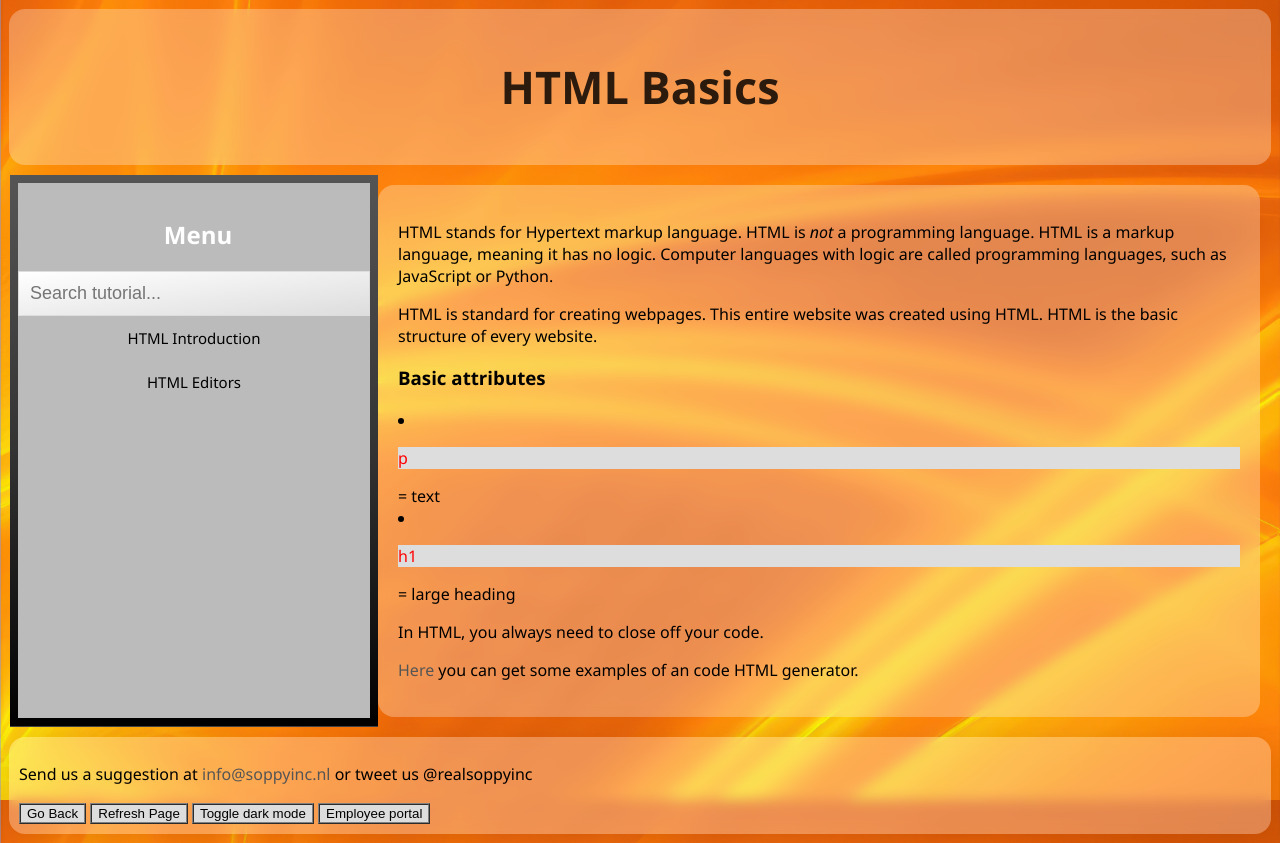
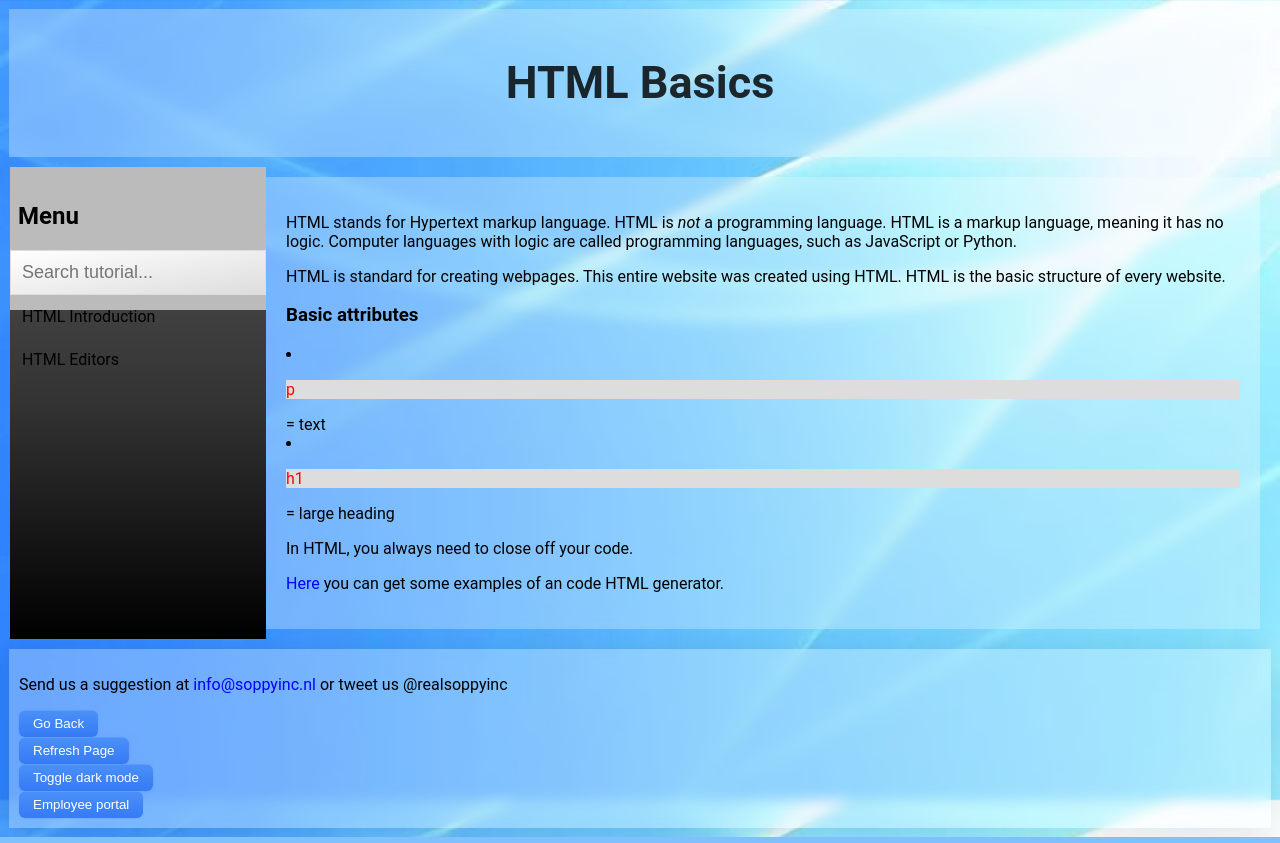
Before and after one commit to danieljustingray/soppy-inc, a PHP site: page /html-tutorial/index.html in a window 1280 px wide. Run offline with PHP 8.4, Linux system fonts and the light colour scheme.

Commit message:
changed the website to look nicer

```diff
--- a/style.css
+++ b/style.css
@@ -1,17 +1,19 @@
-
 body {
   color: black;
-  font-family: 'Segoe UI', Arial, Helvetica, sans-serif;
+  font-family: 'Roboto', sans-serif;
   margin: 0;
   padding: 0;
   display: flex;
   flex-direction: column;
-  background-image: url('background.png');
+  background-image: url(wallpaper.jpg);
   background-repeat: no-repeat;
   background-size: 100vw 100vh;
   background-attachment: fixed;
 }
-
+body.dark-mode {
+  background: #121212;
+  color: #ffffff;
+}
 header {
   text-decoration: none;
   padding: 10px;
@@ -19,56 +21,55 @@ header {
   color: rgba(0, 0, 0, 0.825);
   font-size: 30px;
   background: rgba(255, 255, 255, 0.29);
-  border-radius: 16px;
   backdrop-filter: blur(6.6px);
   -webkit-backdrop-filter: blur(6.6px);
   margin: 9px;
 }
-
+body.dark-mode header {
+  background: rgba(0, 0, 0, 0.29);
+  color: white;
+}
 header a {
   color: black;
 }
-
 header a:hover {
   text-decoration: none;
 }
 nav {
-  text-align: center;
   overflow: hidden;
-  padding: 8px;
-  display: flex;
-  width: 100%;
   background: linear-gradient(to bottom, #555555, #333333, #000000);
-  color: white;
-  border-bottom: 1px solid #444;
-  margin: 0;
-  margin-right: 2px;
+  position: sticky;
+  z-index: 100000;
+}
+body.dark-mode nav {
+  background: linear-gradient(to bottom, #121212, #333333, #000000);
 }
 nav a {
+  float: left;
+  color: #f2f2f2;
+  text-align: center;
+  padding: 14px 16px;
   text-decoration: none;
-  color: white;
-  font-size: 15px;
-  margin: 0 10px;
-  display: inline-block;
-  background-color: none;;
 }
 nav a:hover {
-  text-decoration: underline;
-  color: white;
-  background-color: #555;
+  background-color: #ddd;
+  color: black;
+}
+nav .fa {
+  font-size: 19px;
 }
 .mobile-links {
   display: none;
   flex-direction: column;
   text-align: left;
 }
-
 .mobile-links a {
   display: block;
   padding: 10px;
   color: white;
   text-decoration: none;
 }
+
 .mobile-links a:hover {
   background-color: #ddd;
   color: black;
@@ -79,40 +80,12 @@ nav a:hover {
   cursor: pointer;
 }
 a {
-  color: #555;
+  color: blue;
   text-decoration: none;
 }
 a:hover {
   color: #000000;
-  text-decoration: underline;
 }
-@media screen and (max-width: 600px) {
-  nav {
-    flex-direction: column;
-    align-items: center;
-  }
-
-  .icon {
-    display: block;
-  }
-
-  .mobile-links {
-    display: none;
-  }
-
-  nav a {
-    display: block;
-    text-align: center;
-    padding: 14px 16px;
-  }
-  body {
-    background-image: url('backgroundmobile.png');
-    background-repeat: no-repeat;
-    background-size: 100vw 100vh;
-    background-attachment: fixed;
-  }
-}
-
 section {
   display: flex;
   flex-direction: row;
@@ -130,18 +103,25 @@ article {
   margin: 10px;
   margin-left: 0;
   min-width: 70%;
-  border-radius: 16px;
+}
+
+body.dark-mode article {
+  background: rgba(0, 0, 0, 0.29);
 }
 
 aside {
   padding: 20px;
-  flex: 0 0 30%;
+  flex: 1;
   background: rgba(255, 255, 255, 0.29);
   backdrop-filter: blur(6.6px);
   -webkit-backdrop-filter: blur(6.6px);
   margin: 10px;
-  min-width: 0%;
-  border-radius: 16px;
+  margin-left: 0;
+  min-width: 30%;
+}
+
+body.dark-mode aside {
+  background: rgba(0, 0, 0, 0.29);
 }
 
 aside ul {
@@ -155,101 +135,70 @@ footer {
   color: black;
   flex: 0 0 100%;
   background: rgba(255, 255, 255, 0.29);
-  border-radius: 16px;
   box-shadow: 0 4px 30px rgba(0, 0, 0, 0.1);
   backdrop-filter: blur(6.6px);
   -webkit-backdrop-filter: blur(6.6px);
   margin: 9px;
 }
+
+body.dark-mode footer {
+  background: rgba(0, 0, 0, 0.29);
+  color: white;
+}
+
 button {
-  border-radius: none;
-  border: 2px ridge grey;
-  color: black;
-  background-color: #ddd;
+  display: flex;
+  flex-direction: column;
+  align-items: center;
+  padding: 6px 14px;
+  font-family: Arial, sans-serif;
+  border-radius: 6px;
+  border: none;
+  color: #fff;
+  background: linear-gradient(180deg, #4B91F7 0%, #367AF6 100%);
+  cursor: pointer;
+  background-origin: border-box;
+  box-shadow: 0px 0.5px 1.5px rgba(54, 122, 246, 0.25), inset 0px 0.8px 0px -0.25px rgba(255, 255, 255, 0.2);
+  touch-action: manipulation;
 }
+
+button:focus {
+  box-shadow: inset 0px 0.8px 0px -0.25px rgba(255, 255, 255, 0.2), 0px 0.5px 1.5px rgba(54, 122, 246, 0.25), 0px 0px 0px 3.5px rgba(58, 108, 217, 0.5);
+  outline: 0;
+}
+
 button:hover {
-  background-color: #111111;
-  color: white;
-  cursor: pointer;
+  background-color: #367AF6 !important;
+  background-image: none;
 }
+
 input {
   border: 2px ridge grey;
   background-image: linear-gradient(to bottom right, white, #ddd);
 }
+
 input:hover {
   background-image: linear-gradient(to top left, white, #ddd);
   cursor: pointer;
 }
+
+.btnftr {
+  display: flex;
+  flex-direction: row;
+}
+
 @media only screen and (max-width: 600px) {
   section {
     display: flex;
     flex-direction: column;
   }
+
   article {
     width: 100%;
   }
+
   aside {
     width: 100%;
-  }
-}
-
-/* Dark mode styles */
-.dark-mode body {
-  color: white;
-  background-color: #111111;
-}
-
-.dark-mode header {
-  background-color: rgb(94, 94, 0);
-  color: black;
-}
-
-.dark-mode nav {
-  background-color: #555;
-}
-
-.dark-mode nav a {
-  color: #f2f2f2;
-}
-
-.dark-mode nav a.active {
-  background-color: #000000;
-}
-
-.dark-mode aside {
-  background-color: #909090;
-}
-
-.dark-mode aside ul {
-  color: #f2f2f2;
-}
-
-.dark-mode article {
-  background-color: #333333;
-  color: white;
-}
-
-.dark-mode footer {
-  background-color: #555555;
-  color: white;
-}
-
-.dark-mode footer a {
-  color: white;
-}
-
-.dark-mode a {
-  color: lightblue;
-}
-
-.dark-mode aside a {
-  color: blue;
-}
-
-/* Mobile Menu Toggle */
-@media screen and (max-width: 600px) {
-  .mobile-links {
-    display: none;
   }
 
   nav a {
@@ -259,4 +208,9 @@ input:hover {
   nav .icon {
     display: block;
   }
+
+  .btnftr {
+    display: flex;
+    flex-direction: column;
+  }
 }
```
Also changed, not shown: index.html (+7 -4 lines), nav.html (+3 -4 lines), background.png (deleted), backgroundmobile.png (deleted), wallpaper.jpg (added).
